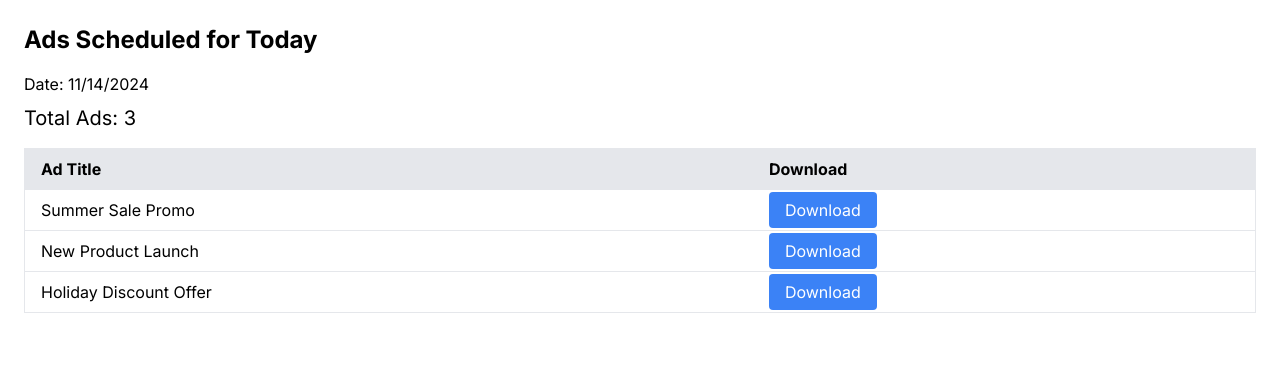
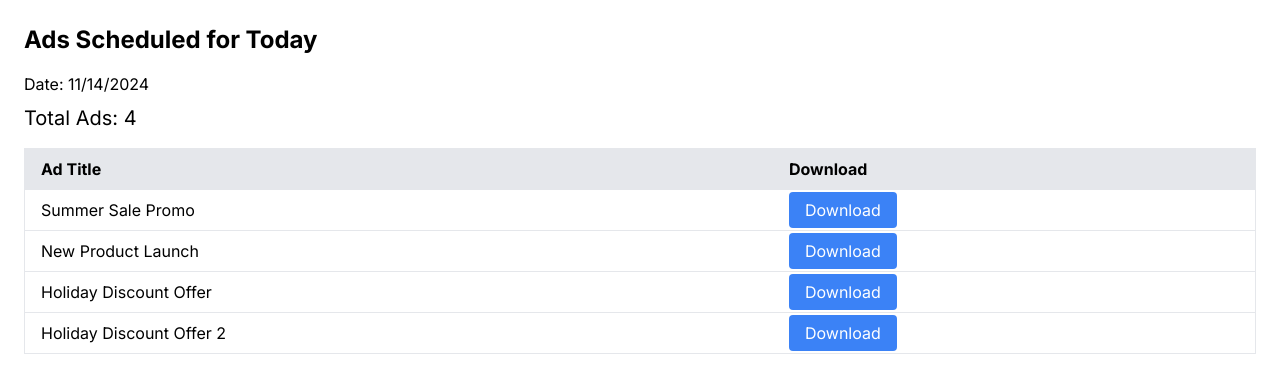
Before and after one commit to pistah-ad/pistah-ssp, a Next.js app: page / in a window 1280 px wide. Shown: the top 392 px of the page. Built offline with nearby package versions, Linux system fonts and the light colour scheme.

Commit message:
Refactor Basic Dashboard

```diff
--- a/package.json
+++ b/package.json
@@ -12,7 +12,8 @@
     "@vercel/speed-insights": "^1.0.11",
     "next": "14.2.3",
     "react": "^18",
-    "react-dom": "^18"
+    "react-dom": "^18",
+    "swr": "^2.2.5"
   },
   "devDependencies": {
     "@types/node": "20.17.6",
--- /dev/null
+++ b/src/app/components/AdItem.tsx
@@ -0,0 +1,18 @@
+import React from "react";
+import { Ad } from "../types/ad";
+import DownloadButton from "./DownloadButton";
+
+interface AdItemProps {
+  ad: Ad;
+}
+
+const AdItem: React.FC<AdItemProps> = ({ ad }) => (
+  <tr>
+    <td className="py-2 px-4 border-b">{ad.title}</td>
+    <td className="py-2 px-4 border-b">
+      <DownloadButton downloadLink={ad.downloadLink} />
+    </td>
+  </tr>
+);
+
+export default AdItem;
--- /dev/null
+++ b/src/app/components/AdList.tsx
@@ -0,0 +1,25 @@
+import React from "react";
+import { Ad } from "../types/ad";
+import AdItem from "./AdItem";
+
+interface AdListProps {
+  ads: Ad[];
+}
+
+const AdList: React.FC<AdListProps> = ({ ads }) => (
+  <table className="min-w-full bg-white border">
+    <thead className="bg-gray-200">
+      <tr>
+        <th className="py-2 px-4 border-b text-left">Ad Title</th>
+        <th className="py-2 px-4 border-b text-left">Download</th>
+      </tr>
+    </thead>
+    <tbody>
+      {ads.map((ad) => (
+        <AdItem key={ad.id} ad={ad} />
+      ))}
+    </tbody>
+  </table>
+);
+
+export default AdList;
--- a/src/app/components/Dashboard.tsx
+++ b/src/app/components/Dashboard.tsx
@@ -1,22 +1,18 @@
-// components/Dashboard.tsx
+"use client";
 
 import React from "react";
-
-interface Ad {
-  id: number;
-  title: string;
-  downloadLink: string;
-}
+import useSWR from "swr";
+import { fetchAds } from "../services/adService";
+import AdList from "./AdList";
+import { Ad } from "../types/ad";
 
 const Dashboard: React.FC = () => {
-  // Dummy data
-  const ads: Ad[] = [
-    { id: 1, title: "Summer Sale Promo", downloadLink: "#" },
-    { id: 2, title: "New Product Launch", downloadLink: "#" },
-    { id: 3, title: "Holiday Discount Offer", downloadLink: "#" },
-  ];
+  const { data: ads, error } = useSWR<Ad[]>("/api/ads", fetchAds);
 
-  const today: string = new Date().toLocaleDateString();
+  if (error) return <div>Error loading ads.</div>;
+  if (!ads) return <div>Loading...</div>;
+
+  const today = new Date().toLocaleDateString();
 
   return (
     <div className="p-6">
@@ -24,29 +20,7 @@ const Dashboard: React.FC = () => {
       <p className="mb-2">Date: {today}</p>
       <h2 className="text-xl mb-4">Total Ads: {ads.length}</h2>
 
-      <table className="min-w-full bg-white border">
-        <thead className="bg-gray-200">
-          <tr>
-            <th className="py-2 px-4 border-b text-left">Ad Title</th>
-            <th className="py-2 px-4 border-b text-left">Download</th>
-          </tr>
-        </thead>
-        <tbody>
-          {ads.map((ad) => (
-            <tr key={ad.id} className="hover:bg-gray-100">
-              <td className="py-2 px-4 border-b">{ad.title}</td>
-              <td className="py-2 px-4 border-b">
-                <a
-                  href={ad.downloadLink}
-                  className="bg-blue-500 text-white px-4 py-2 rounded hover:bg-blue-600"
-                >
-                  Download
-                </a>
-              </td>
-            </tr>
-          ))}
-        </tbody>
-      </table>
+      <AdList ads={ads} />
     </div>
   );
 };
--- /dev/null
+++ b/src/app/components/DownloadButton.tsx
@@ -0,0 +1,16 @@
+import React from "react";
+
+interface DownloadButtonProps {
+  downloadLink: string;
+}
+
+const DownloadButton: React.FC<DownloadButtonProps> = ({ downloadLink }) => (
+  <a
+    href={downloadLink}
+    className="bg-blue-500 text-white px-4 py-2 rounded hover:bg-blue-600"
+  >
+    Download
+  </a>
+);
+
+export default DownloadButton;
--- /dev/null
+++ b/src/app/services/adService.ts
@@ -0,0 +1,12 @@
+import { Ad } from "../types/ad";
+
+export const fetchAds = async (): Promise<Ad[]> => {
+  const response = await fetch("/api/ads");
+
+  if (!response.ok) {
+    throw new Error("Failed to fetch ads");
+  }
+
+  const data: Ad[] = await response.json();
+  return data;
+};
--- /dev/null
+++ b/src/app/types/ad.ts
@@ -0,0 +1,5 @@
+export interface Ad {
+  id: number;
+  title: string;
+  downloadLink: string;
+}
--- /dev/null
+++ b/src/pages/api/ads.ts
@@ -0,0 +1,23 @@
+// pages/api/ads.ts
+
+import { NextApiRequest, NextApiResponse } from "next";
+import { Ad } from "../../app/types/ad";
+
+export default (_: NextApiRequest, res: NextApiResponse) => {
+  const ads: Ad[] = [
+    { id: 1, title: "Summer Sale Promo", downloadLink: "/downloads/ad1.pdf" },
+    { id: 2, title: "New Product Launch", downloadLink: "/downloads/ad2.pdf" },
+    {
+      id: 3,
+      title: "Holiday Discount Offer",
+      downloadLink: "/downloads/ad3.pdf",
+    },
+    {
+      id: 4,
+      title: "Holiday Discount Offer 2",
+      downloadLink: "/downloads/ad3.pdf",
+    },
+  ];
+
+  res.status(200).json(ads);
+};
```
Also changed, not shown: 1 other file (tests, documents, lock files or other folders).
